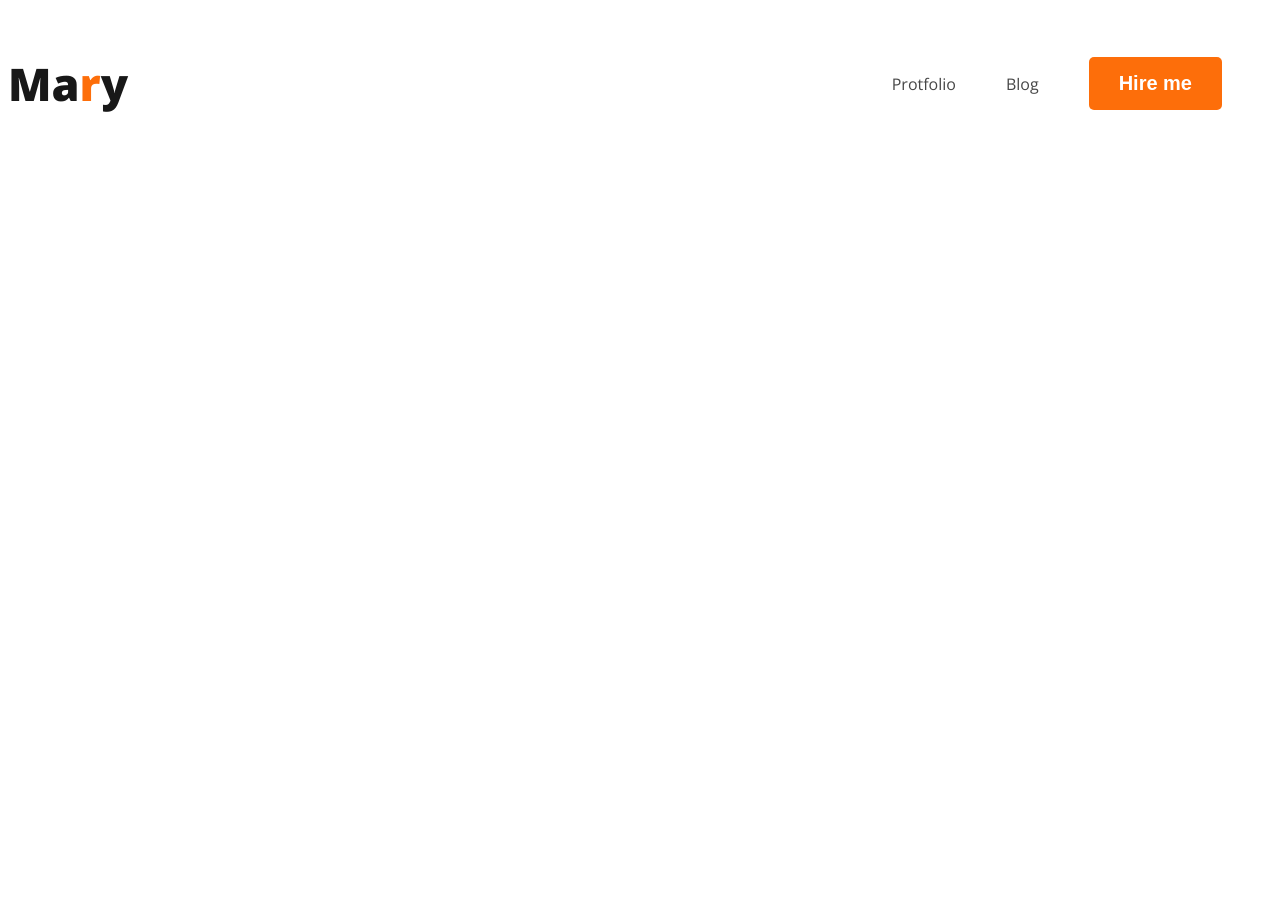
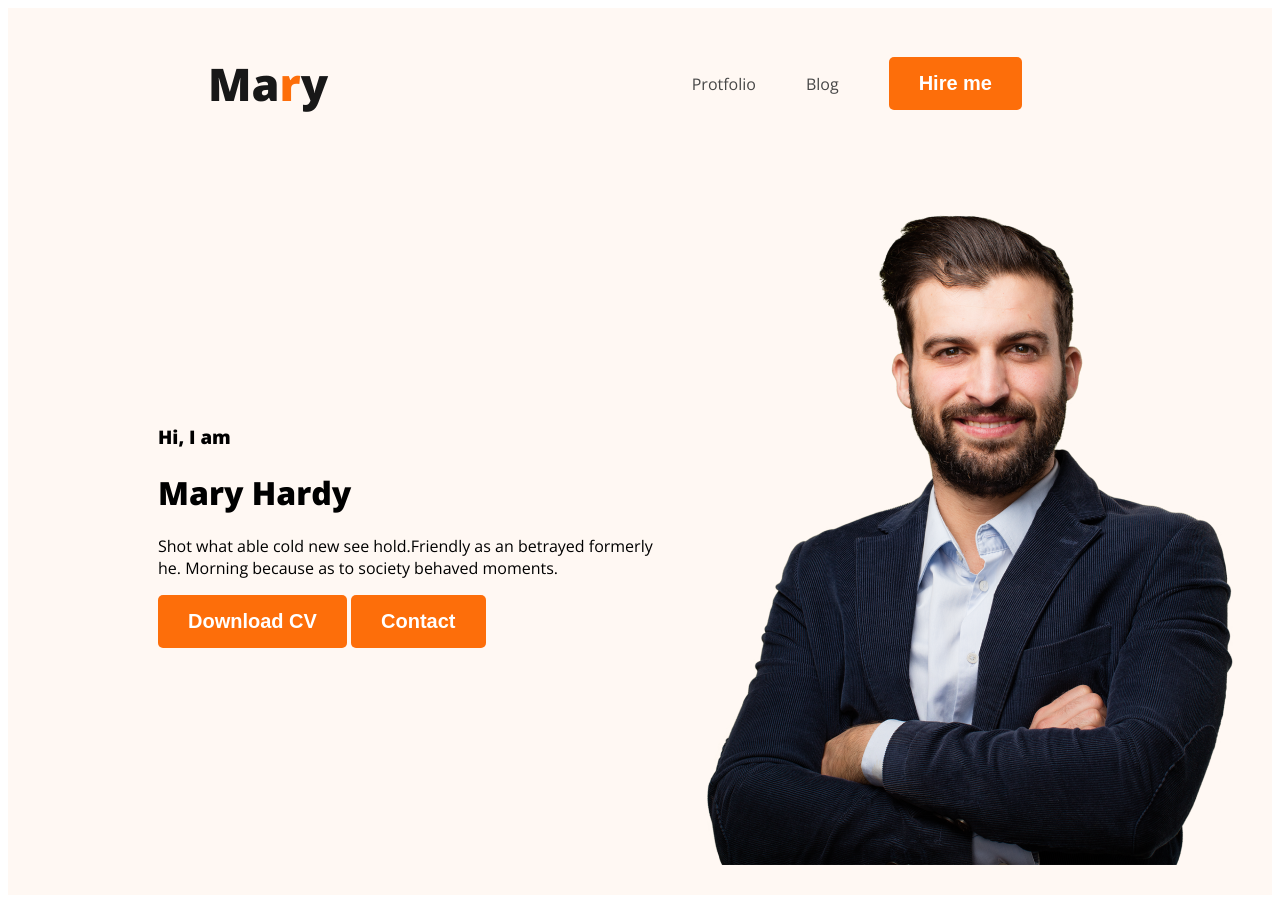
Before and after one commit to princejoy123/Abu-Saiyed-Joy, a plain HTML site: page index.html in a window 1280 px wide. Before the commit the page ends 800 px from the top, so only its background shows below. Drawn offline with nearby package versions, Linux system fonts and the light colour scheme.

Commit message:
added banner

```diff
--- a/index.html
+++ b/index.html
@@ -15,7 +15,7 @@
 </head>
 
 <body>
-    <header>
+    <header class="header">
         <nav>
             <h3 class="nav-title">Ma<span class="P-primary">r</span>y</h3>
             <ul>
@@ -24,6 +24,17 @@
                 <li><button class="b-primary">Hire me</button></li>
             </ul>
         </nav>
+        <div class="banner">
+            <div class="b-content">
+                <h3 class="b-greatting"> Hi, I am</h3>
+                <h1 class="b-title">Mary Hardy</h1>
+                <p>Shot what able cold new see hold.Friendly as an betrayed formerly he. Morning because as to society behaved moments.</p>
+                <button class="b-primary">Download CV</button>
+
+                <button class="b-primary">Contact</button>
+            </div>
+            <img class="p-pic" src="images/hardy.png" alt="">
+        </div>
 
     </header>
     <main>
--- a/styles/Protfolio.css
+++ b/styles/Protfolio.css
@@ -6,6 +6,7 @@ nav {
     display: flex;
     justify-content: space-between;
     align-items: center;
+    margin: 0 200px;
 }
 
 .nav-title {
@@ -28,6 +29,7 @@ nav>ul {
 nav li {
     list-style: none;
     margin-right: 50px;
+
 }
 
 nav a {
@@ -46,3 +48,21 @@ font-weight: 700;
 padding: 15px 30px;
 
 }
+.header{
+    background: #FFF8F3;
+}
+
+.banner{
+    padding: 30px 30px 30px 150px;
+    display: flex;
+    align-items: center;
+
+}
+.p-pic{
+    width: 584px;
+height: 676px;
+flex-shrink: 0;
+}
+.b-content{
+
+}
```
Also changed, not shown: images/developer.png (added), images/hardy.png (added), images/header_bg.png (added), images/icons/facebook.png (added), images/icons/insta.png (added), images/icons/js.png (added), images/icons/mongo.png (added), images/icons/nodejs.png (added), images/icons/react.png (added), images/icons/twitter.png (added).
